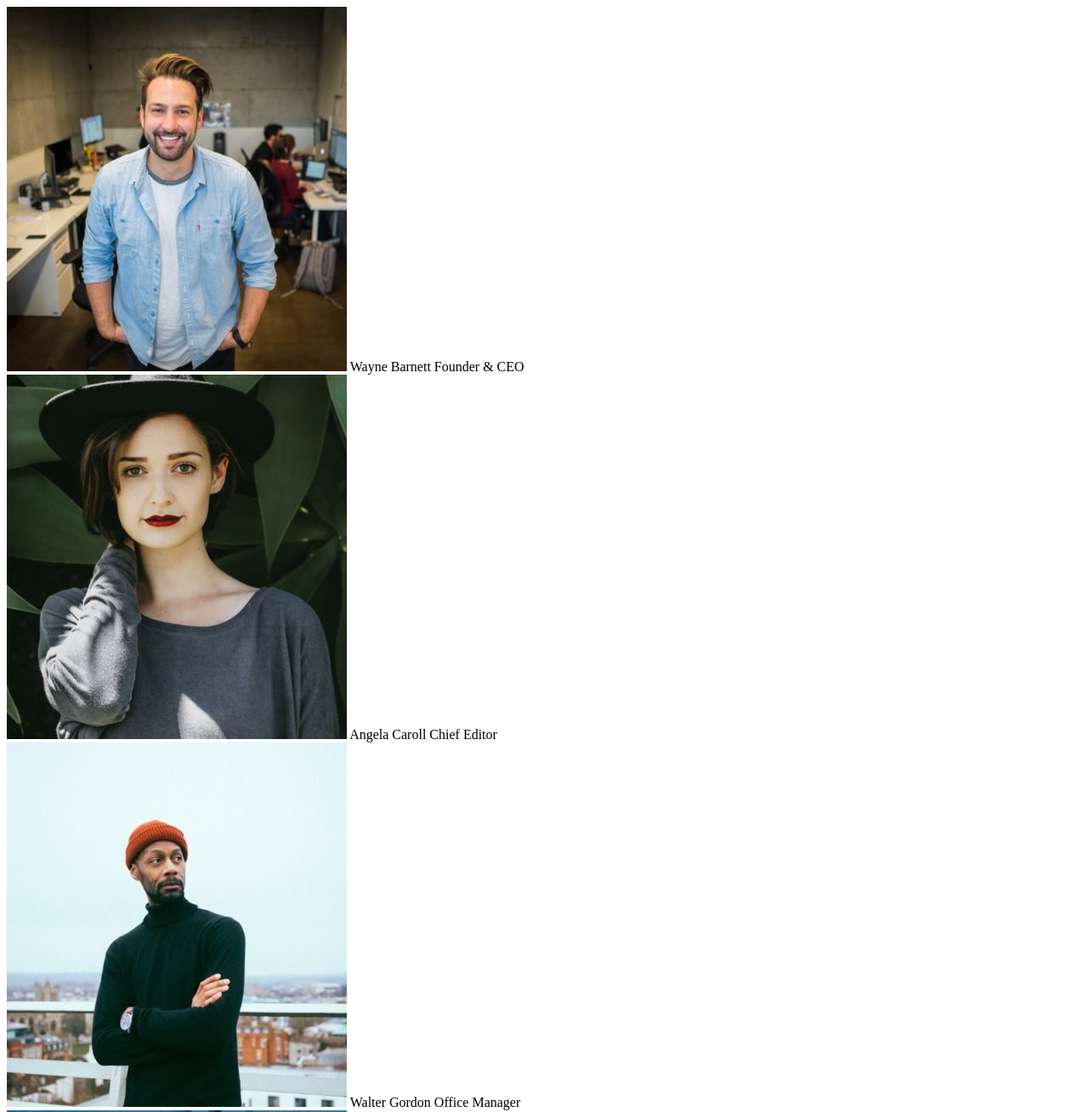
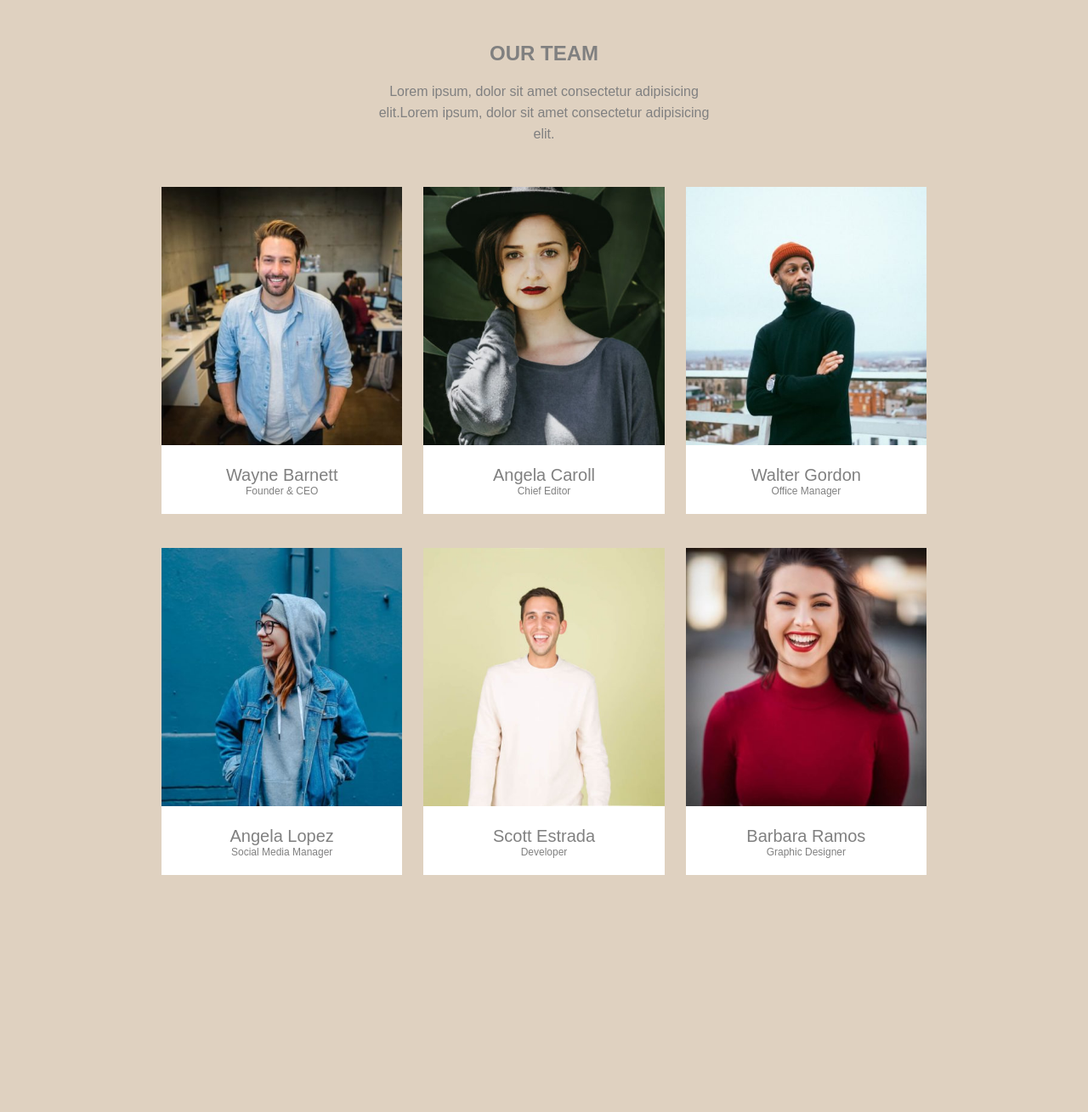
Before and after one commit to EmanueleVenditti95/js-our-team, a plain HTML site: page index.html in a window 1280 px wide. Shown: the top 1309 px of the page at 85% size. After the commit the page ends 1080 px from the top, so only its background shows below. Drawn offline with Linux system fonts and the light colour scheme.

Commit message:
Add - some style

```diff
--- a/index.html
+++ b/index.html
@@ -3,39 +3,47 @@
 <head>
     <meta charset="UTF-8">
     <meta name="viewport" content="width=device-width, initial-scale=1.0">
+    <link rel="stylesheet" href="style.css">
     <title>Our Team</title>
 </head>
 <body>
-    <div id="member1">
+    <header class="container-sm title">
+        <h1>OUR TEAM</h1>
+        <p>Lorem ipsum, dolor sit amet consectetur adipisicing elit.Lorem ipsum, dolor sit amet consectetur adipisicing elit.</p>
+    </header>
+
+    <main class="container">
+        <div id="member1" class="card">
             <span id="member1pic"></span>
-        <span id="member1name"></span>
-        <span id="member1role"></span>
+            <span id="member1name" class="card__title"></span>
+            <span id="member1role" class="card__par"></span>
         </div>
-    <div id="member2">
+        <div id="member2" class="card">
             <span id="member2pic"></span>
-        <span id="member2name"></span>
-        <span id="member2role"></span>
+            <span id="member2name" class="card__title"></span>
+            <span id="member2role" class="card__par"></span>
         </div>
-    <div id="member3">
+        <div id="member3" class="card">
             <span id="member3pic"></span>
-        <span id="member3name"></span>
-        <span id="member3role"></span>
+            <span id="member3name" class="card__title"></span>
+            <span id="member3role" class="card__par"></span>
         </div>
-    <div id="member4">
+        <div id="member4" class="card">
             <span id="member4pic"></span>
-        <span id="member4name"></span>
-        <span id="member4role"></span>
+            <span id="member4name" class="card__title"></span>
+            <span id="member4role" class="card__par"></span>
         </div>
-    <div id="member5">
+        <div id="member5" class="card">
             <span id="member5pic"></span>
-        <span id="member5name"></span>
-        <span id="member5role"></span>
+            <span id="member5name" class="card__title"></span>
+            <span id="member5role" class="card__par"></span>
         </div>
-    <div id="member6">
+        <div id="member6" class="card">
             <span id="member6pic"></span>
-        <span id="member6name"></span>
-        <span id="member6role"></span>
+            <span id="member6name" class="card__title"></span>
+            <span id="member6role" class="card__par"></span>
         </div>
+    </main>
 
 
 <script src="./app.js"></script>
--- /dev/null
+++ b/style.css
@@ -0,0 +1,60 @@
+* {
+    margin: 0;
+    padding: 0;
+    box-sizing: border-box;
+}
+
+body {
+    background-color: rgb(223, 209, 192);
+    font-family: sans-serif;
+}
+
+h1 {
+    font-size: 24px;
+    margin-bottom: 20px;
+}
+
+.title {
+    color: gray;
+    text-align: center;
+    padding: 50px;
+    line-height: 25px;
+}
+
+.container-sm {
+    max-width: 500px;
+    margin: 0 auto;
+}
+
+.container {
+    max-width: 900px;
+    margin: 0 auto;
+    display: grid;
+    grid-template-columns: 1fr 1fr 1fr;
+    column-gap: 25px;
+    row-gap: 40px;
+    padding-bottom: 50px;
+}
+
+img {
+    max-width: 100%;
+}
+
+.card {
+    background-color: white;
+    display: flex;
+    flex-direction: column;
+    align-items: center;
+}
+
+.card__title {
+    font-size: 20px;
+    color: gray;
+    margin-top: 20px;
+}
+
+.card__par {
+    font-size: 12px;
+    color: gray;
+    margin-bottom: 20px;
+}
```
Lines whose indentation alone changed are shown as unchanged.
